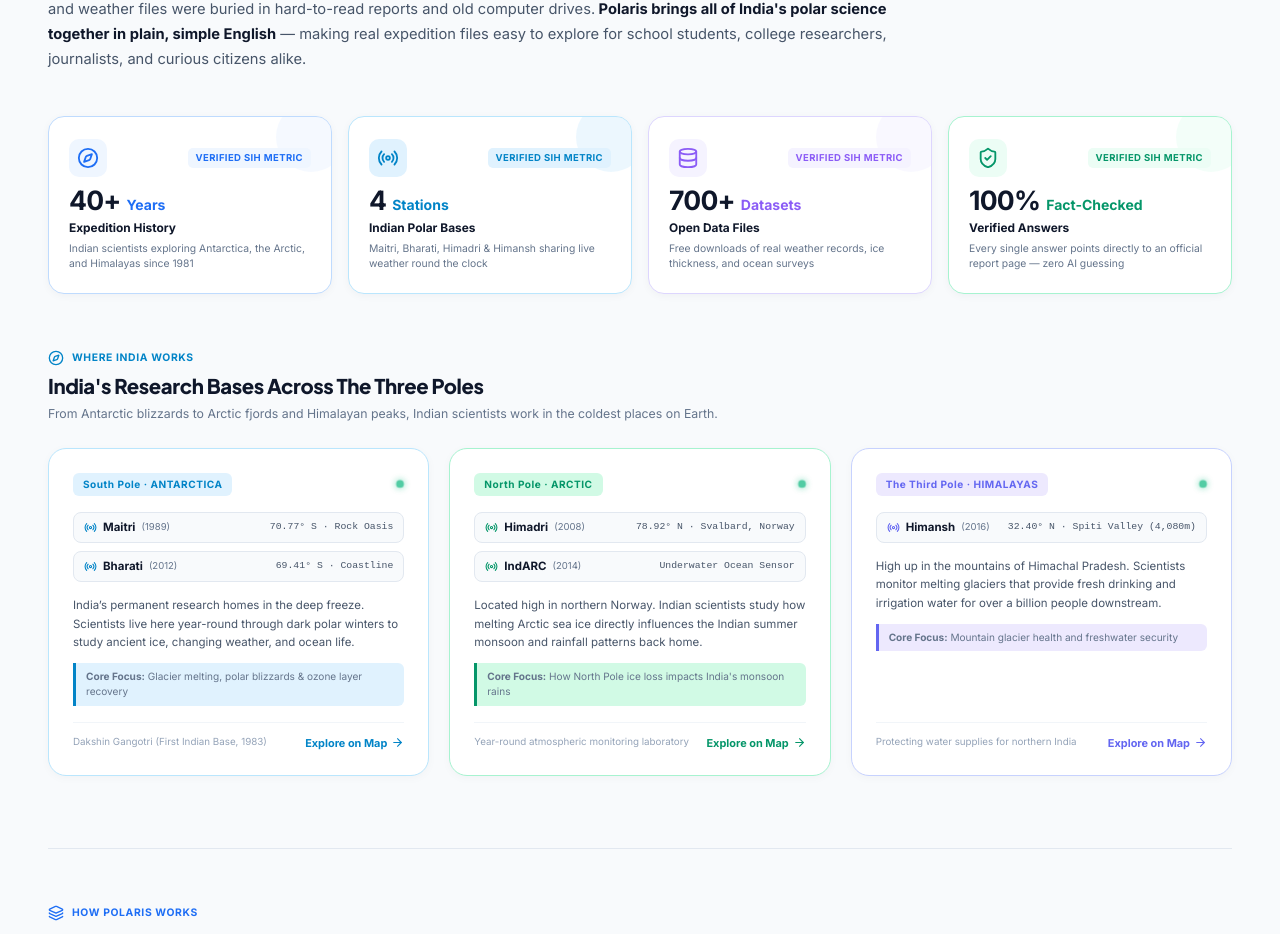
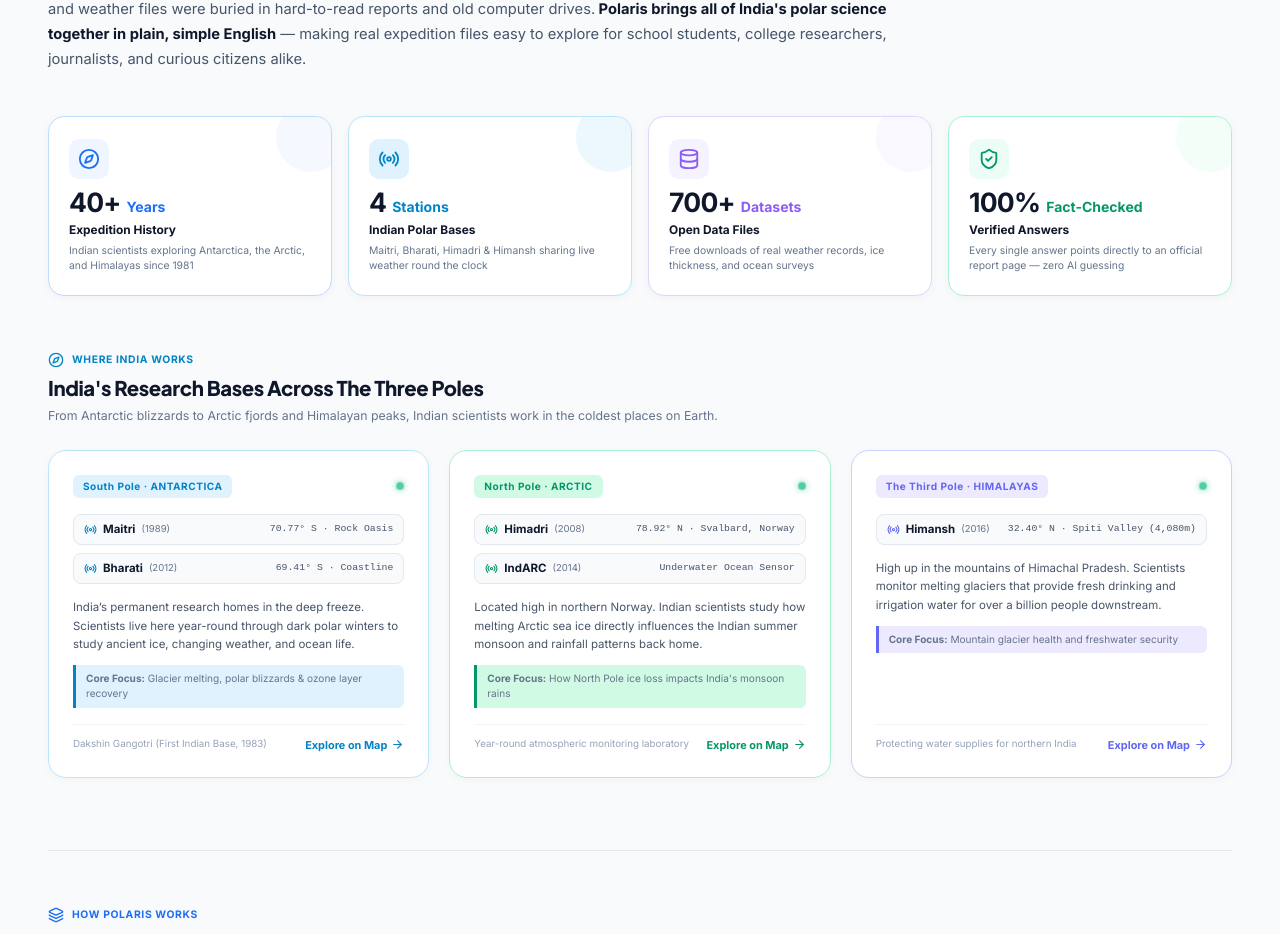
Before and after one commit to Divyansh-2903/Polar-Science-Portal, a React (Vite) app: page / in a window 1280 px wide. Shown: the part 1013-1947 px from the top of the page. Built offline with nearby package versions, Linux system fonts and the light colour scheme.

Commit message:
fix: remove verified SIH metric badge from all cards

```diff
--- a/src/components/PolarCommandCenter.jsx
+++ b/src/components/PolarCommandCenter.jsx
@@ -648,23 +648,15 @@
                   zIndex: 0
                 }} />
 
-                <div style={{ display: 'flex', alignItems: 'center', justifyContent: 'space-between', zIndex: 1 }}>
+                <div style={{ display: 'flex', alignItems: 'center', zIndex: 1 }}>
                   <div style={{
-                    width: '38px', height: '38px',
+                    width: '40px', height: '40px',
                     borderRadius: '10px',
                     background: km.bg,
                     display: 'flex', alignItems: 'center', justifyContent: 'center'
                   }}>
                     {km.icon}
                   </div>
-                  <span style={{
-                    fontSize: '0.68rem', fontWeight: 800,
-                    color: km.color, background: km.bg,
-                    padding: '3px 8px', borderRadius: '5px',
-                    textTransform: 'uppercase', letterSpacing: '0.04em'
-                  }}>
-                    Verified SIH Metric
-                  </span>
                 </div>
 
                 <div style={{ zIndex: 1 }}>
```
